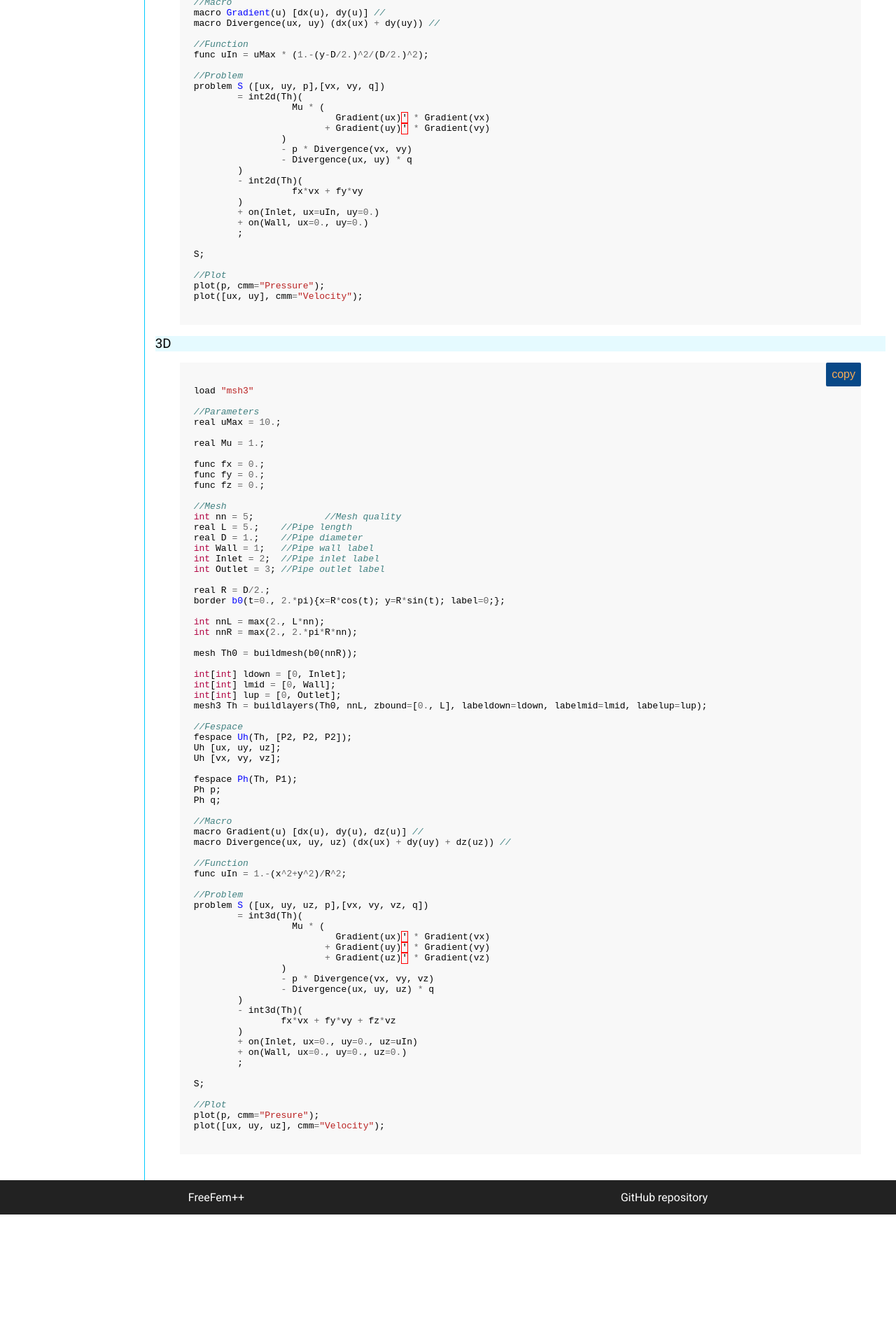
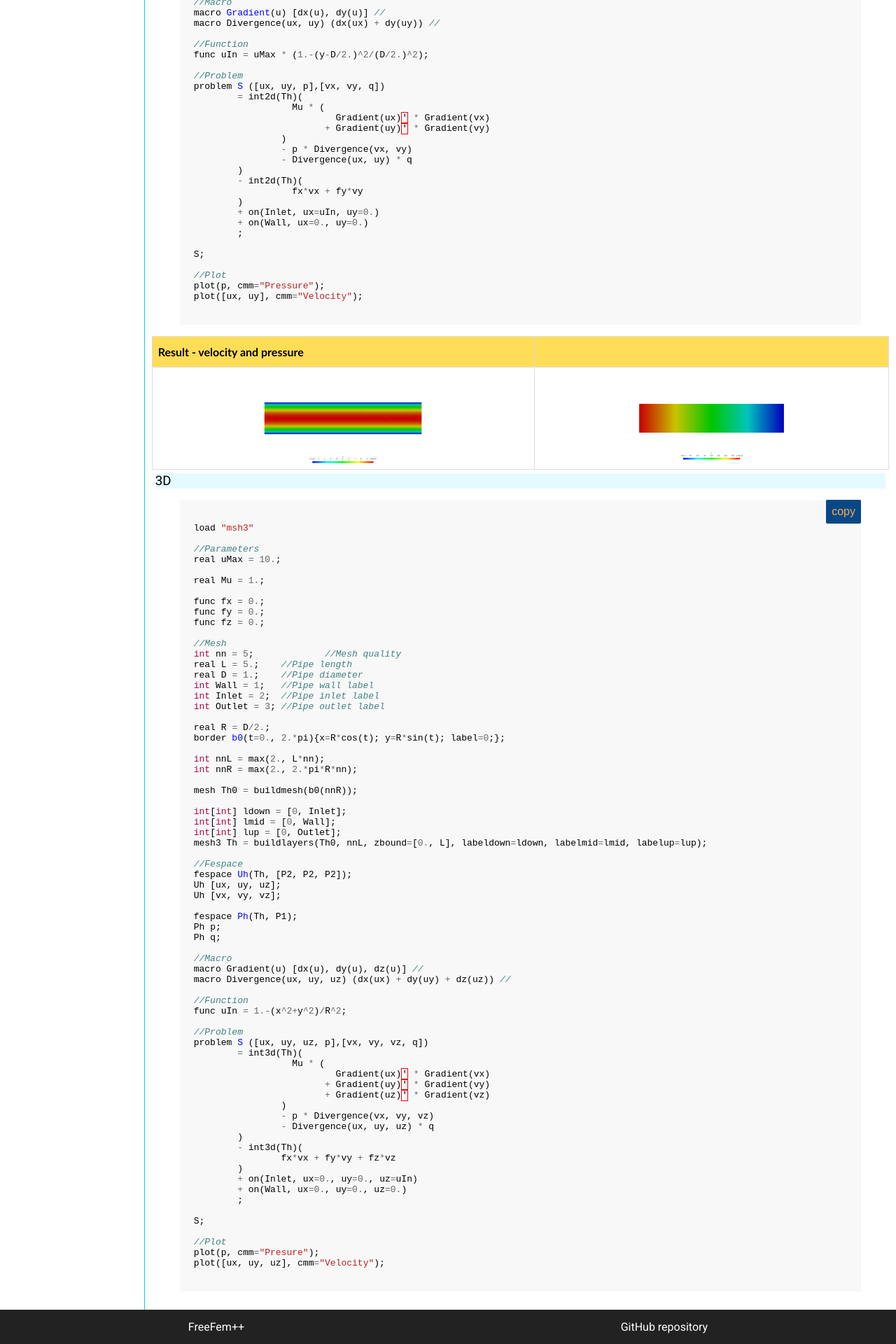
Before and after one commit to FreeFem/FreeFem-modules, a Jekyll site: the page built from _modules/stokes.md, in a window 1280 px wide. Shown: the part 1252-3172 px from the top of the page at 70% size. Built offline with Jekyll 4.4.1, drawn with Linux system fonts in a browser that asks for light colours; formulas are drawn with MathJax 3; our own code applies the rules of GitHub Pages for plain Markdown files; before the commit the page ends 2987 px from its top, so only the background shows below that.

Commit message:
add stokes img

```diff
--- a/_modules/stokes.md
+++ b/_modules/stokes.md
@@ -112,6 +112,10 @@ plot(p, cmm="Pressure");
 plot([ux, uy], cmm="Velocity");
 {% endhighlight %}
 
+|Result - velocity and pressure||
+|--|--|
+|![Velocity]({{ site.url }}{{ site.baseurl }}/assets/Stokes2D_u.png)|![Pressure]({{ site.url }}{{ site.baseurl }}/assets/Stokes2D_p.png)
+
 ### 3D
 
 {% highlight cpp %}
```
Also changed, not shown: assets/Stokes2D_p.png (added), assets/Stokes2D_u.png (added).
